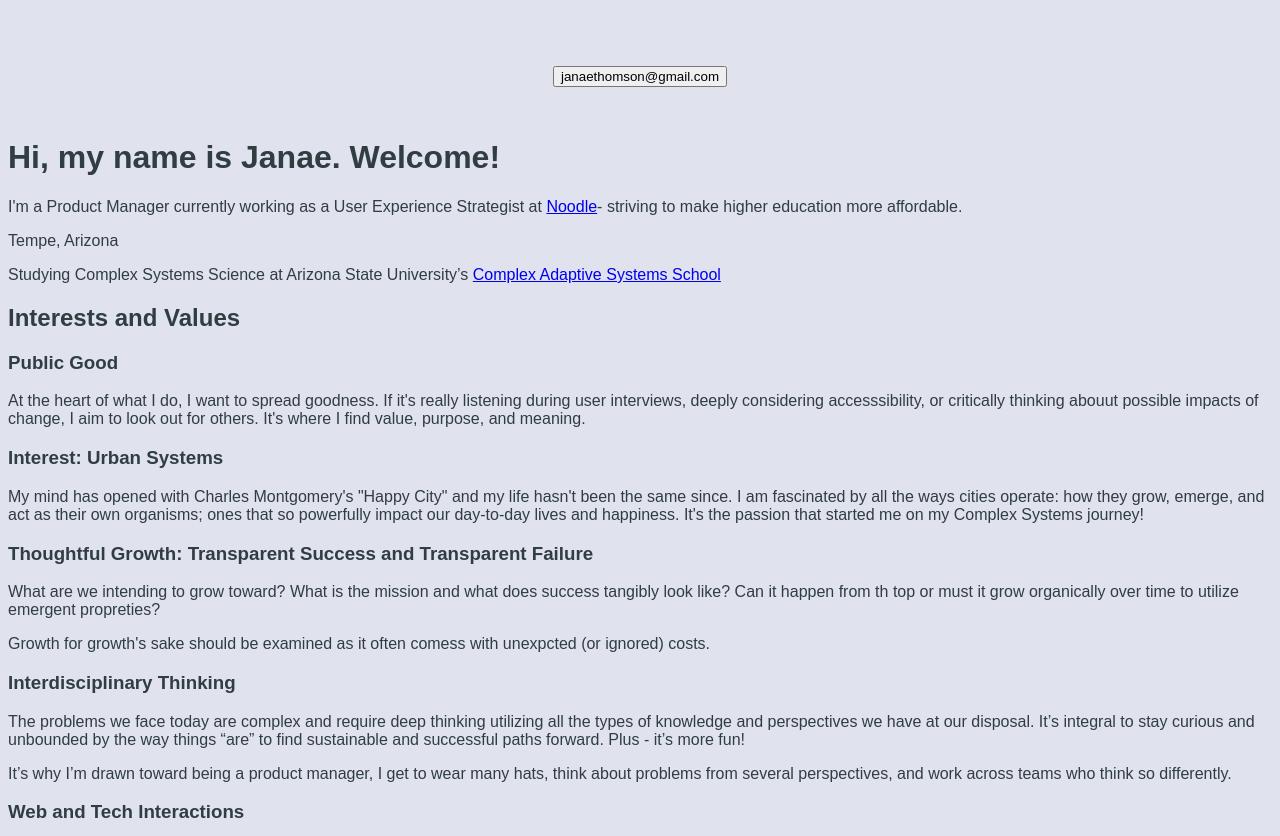
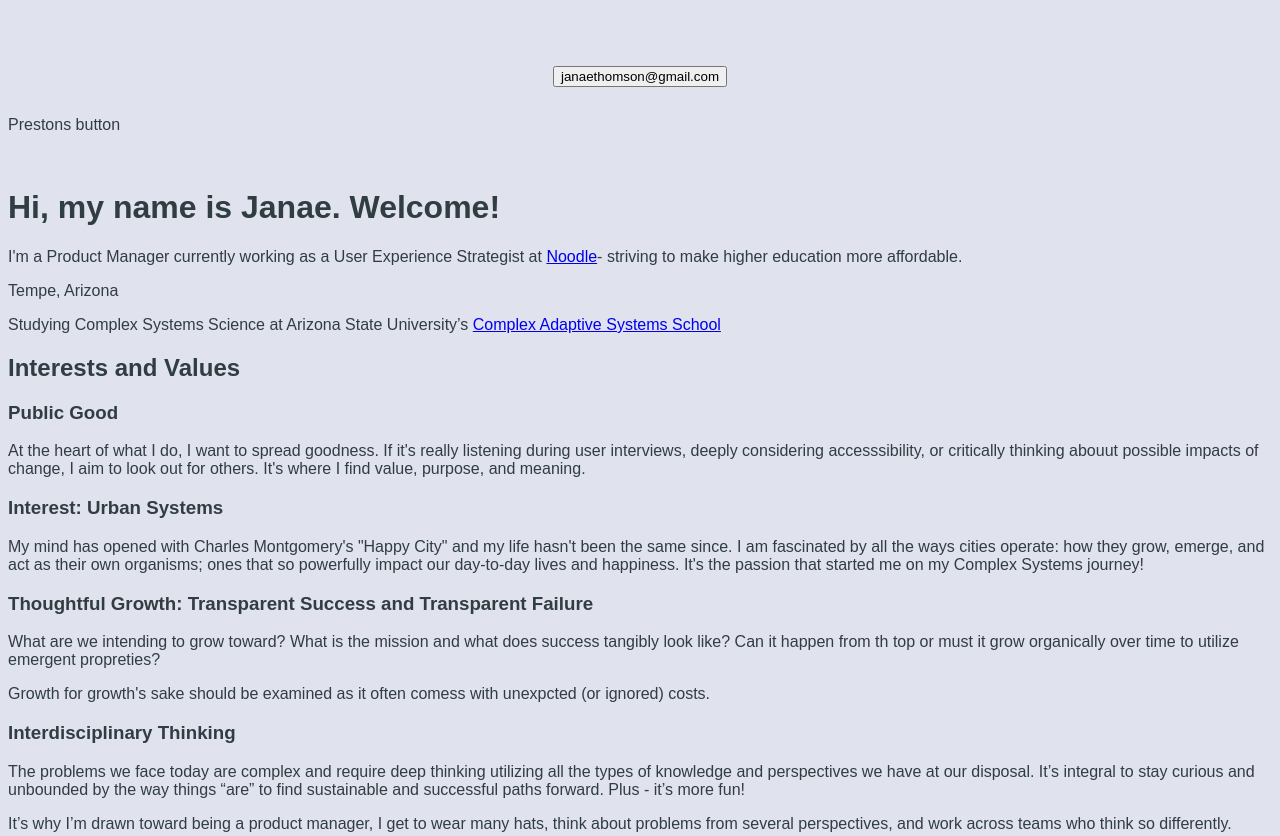
Before and after one commit to janae-marie/portfolio-site, a plain HTML site: page index.html in a window 1280 px wide. Shown: the top 836 px of the page. Drawn offline with Linux system fonts and the light colour scheme; files that its build step writes are made by us from their sources; a script that the page names is missing.

Commit message:
Prestons button

```diff
--- a/index.html
+++ b/index.html
@@ -22,6 +22,9 @@ WT 07/26/2024-->
 </header>
 
 <body>
+  <div id="Prestons button">
+    <p>Prestons button</p>
+  </div>
   <!--intro section-->
   <div id="intro-section">
     <img id="profilepic" src="">
```
